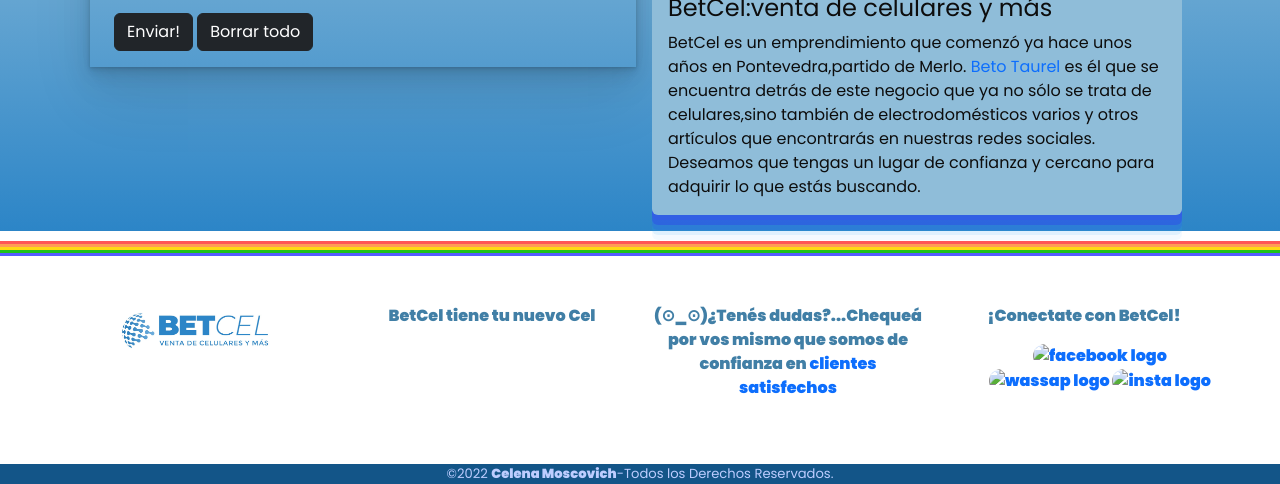
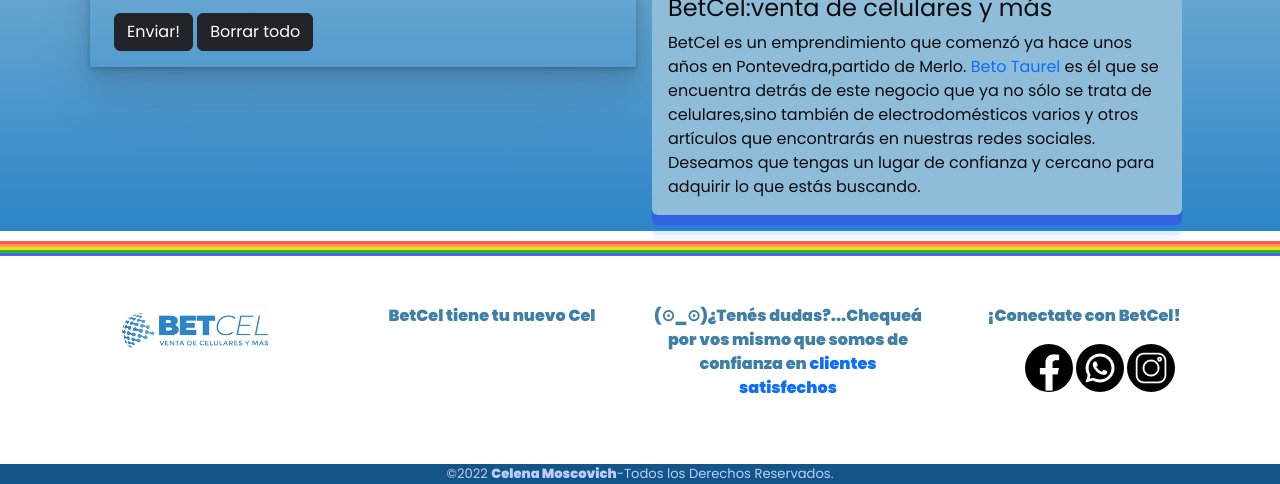
Before and after one commit to CeluTaumos/BetCel, a website: page pages/contacto.html in a window 1280 px wide. Shown: the part 707-1191 px from the top of the page. Drawn offline with nearby package versions, Linux system fonts and the light colour scheme; files that its build step writes are made by us from their sources; the site is published under a folder, as on GitHub Pages, so addresses that start at the root find nothing.

Commit message:
arreglo logos footer de las pages pf, contacto y clientes

```diff
--- a/pages/contacto.html
+++ b/pages/contacto.html
@@ -183,14 +183,16 @@
                 <div class="col-xs-12 col-md-6 col-lg-3">
                     <p>¡Conectate con BetCel!</p>
                     <ul class="pie__logos">
-                        <a class="pie__logos" href="https://www.facebook.com/BetCel09"><img class="pie__itemslita"
-                                src="/assets/imagenes/logos/facebaw.jpg" alt="facebook logo" /></a>
+                        <a class="pie__logos" href="https://www.facebook.com/BetCel09"><img
+                                class="pie__itemslita" src="./../assets/imagenes/logos/facebaw.jpg"
+                                alt="facebook logo" /></a>
                         <a class="pie__logos"
                             href="https://api.whatsapp.com/send?phone=%2B541127626796&fbclid=IwAR0_IYwYx-KyMB2aNz1_ciZfGf3UTwWZILQz91fF34ruE46DLK_9KFTja-8"><img
-                                img class="pie__itemslita" src="/assets/imagenes/logos/wassapbaw.jpg"
+                                img class="pie__itemslita" src="./../assets/imagenes/logos/wassapbaw.jpg"
                                 alt="wassap logo" /></a>
                         <a class="pie__logos" href="https://www.instagram.com/betotaurel/"><img img
-                                class="pie__itemslita" src="/assets/imagenes/logos/instabaw.jpg" alt="insta logo" /></a>
+                                class="pie__itemslita" src="./../assets/imagenes/logos/instabaw.jpg"
+                                alt="insta logo" /></a>
                     </ul>
                 </div>
 
```
Also changed, not shown: pages/preguntas_frecuentes.html (+3 -2 lines).
